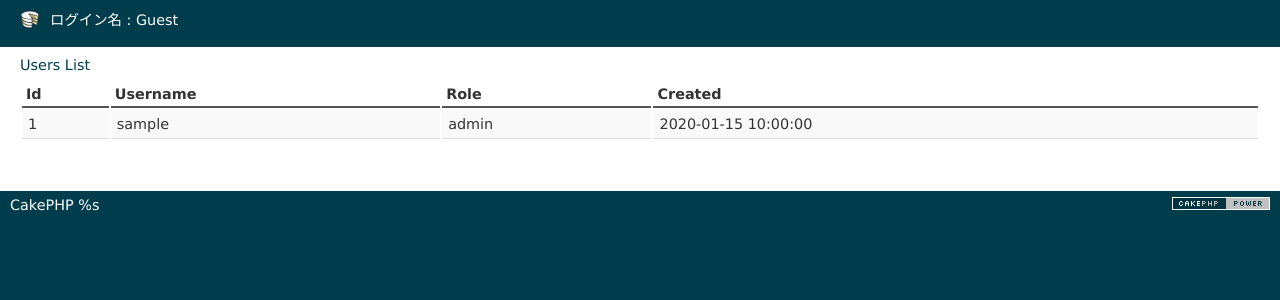
After one commit to T-Uchiyama/BlogTutorial, a CakePHP app: template app/View/Users/index.ctp in a window 1280 px wide. The commit adds this page. Shown: the top 300 px of the page. Run offline with PHP 8.4 and a stand-in for CakePHP, Linux system fonts and the light colour scheme; the template is opened without the code that fills it: most values are stand-ins (such as "Sample title", 1, 10 or a date in 2020); data that the repository does not hold is empty; some libraries are stand-ins or nearby versions.

Commit message:
User用のindex.ctp追加

```diff
--- a/app/View/Layouts/default.ctp
+++ b/app/View/Layouts/default.ctp
@@ -39,14 +39,13 @@ $cakeVersion = __d('cake_dev', 'CakePHP %s', Configure::version());
 	<div id="container">
 		<div id="header">
 			<h1><?php
-					if (AuthComponent::user('id') != null) {
-						$username = AuthComponent::user('username');
-                      	echo "ログイン名 : ", $username;
-                  	 } else {
-                      	$username = 'Guest';
+                    if (AuthComponent::user('id') != null) {
+                        $username = AuthComponent::user('username');
+                        echo "ログイン名 : ", $username;
+                    } else {
+                        $username = 'Guest';
                       	echo "ログイン名 : ", $username;
                   	}
-                    	echo AuthComponent::user('id');
              	?>
 			</h1>
 </div>
--- /dev/null
+++ b/app/View/Users/index.ctp
@@ -0,0 +1,42 @@
+<!-- File: /app/View/Users/index.ctp -->
+
+<h1>Users List</h1>
+
+<table>
+    <tr>
+    <th>Id</th>
+    <th>Username</th>
+    <th>Role</th>
+    <th>Created</th>
+    </tr>
+
+ <!-- ここから$users配列をループさせ投稿記事の情報表示 -->
+
+    <?php foreach ($users as $user): ?>
+        <tr>
+        <td>
+            <?php
+                echo $user['User']['id'];
+            ?>
+        </td>
+
+        <td>
+            <?php
+                echo $user['User']['username'];
+            ?>
+        </td>
+
+        <td>
+            <?php
+                echo $user['User']['role'];
+            ?>
+        </td>
+
+        <td>
+            <?php
+                echo $user['User']['created'];
+            ?>
+        </td>
+        </tr>
+    <?php endforeach;  ?>
+</table>
```
Also changed, not shown: app/Model/Category.php (added, +10 -0 lines).
